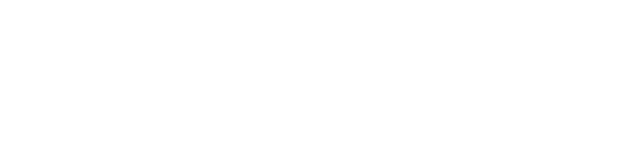
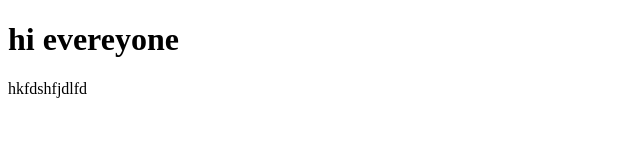
Before and after one commit to hridesh-net/3rdmay-training, a plain HTML site: page index.html in a window 1280 px wide. Shown: the whole page, without its empty margins (0-640 px from the left). Drawn offline with Linux system fonts and the light colour scheme.

Commit message:
somechanges in index

```diff
--- a/index.html
+++ b/index.html
@@ -7,6 +7,7 @@
     <title>Document</title>
 </head>
 <body>
-
+    <h1>hi evereyone</h1>
+    <p>hkfdshfjdlfd</p>
 </body>
 </html>
```
